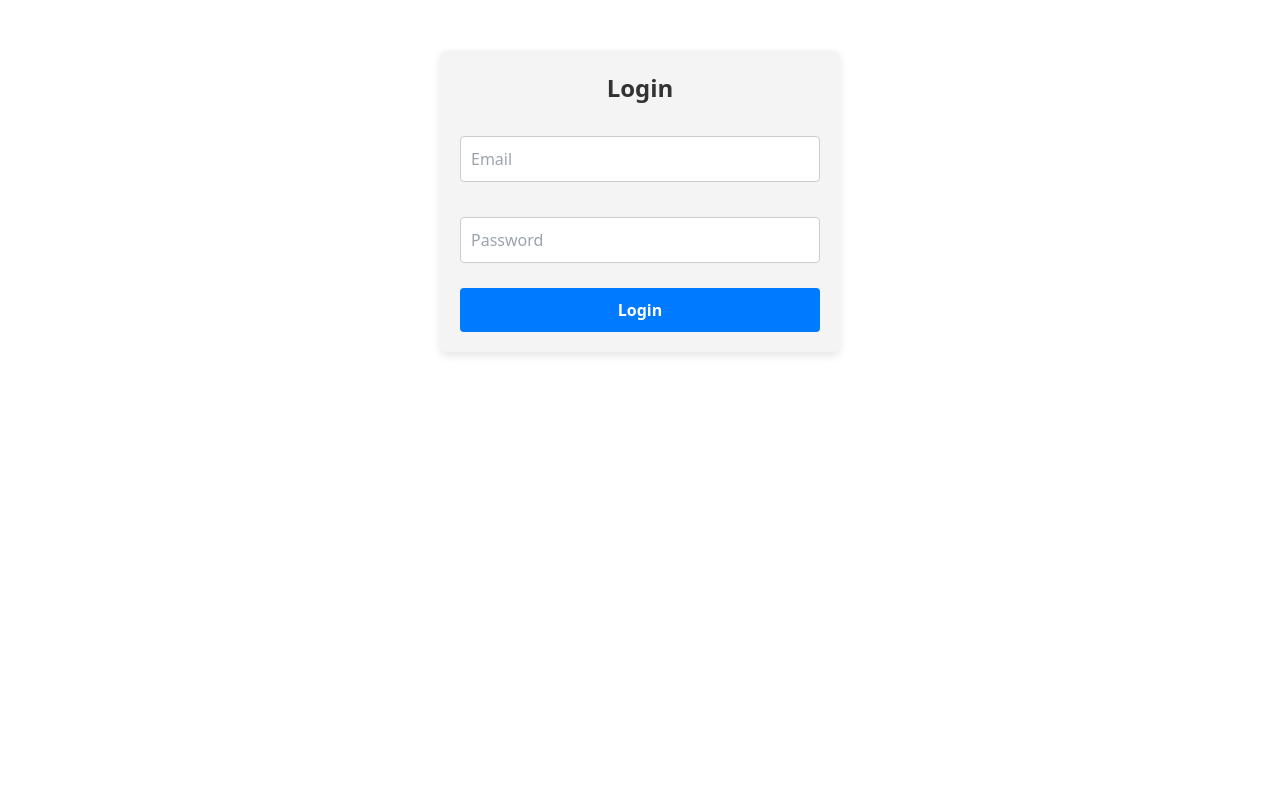
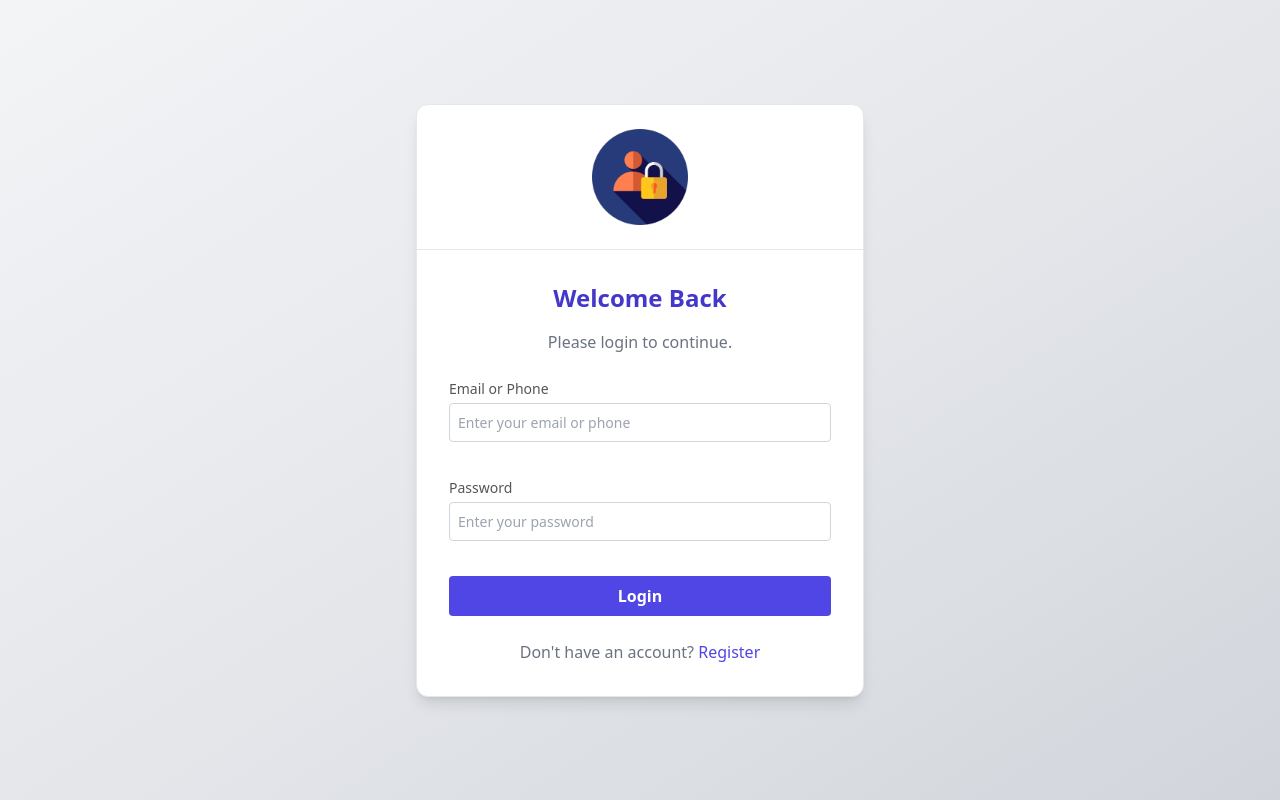
Before and after one commit to iTech-dhananjay/react-microservice, a React (Create React App) app: page /login in a window 1280 px wide. Built offline with nearby package versions, Linux system fonts and the light colour scheme.

Commit message:
Enhance login design

```diff
--- a/src/pages/auth/LoginPage.jsx
+++ b/src/pages/auth/LoginPage.jsx
@@ -1,51 +1,90 @@
 import React, { useState } from "react";
+import { toast } from "react-toastify";
+import "react-toastify/dist/ReactToastify.css";
 import { useDispatch, useSelector } from "react-redux";
-import {useAuth} from "../../hooks/useAuth";
 import { useNavigate } from "react-router-dom";
-import {toast, ToastContainer} from "react-toastify";
-import "../../styles/auth.css";
+import { useAuth } from "../../hooks/useAuth";
+import loginIcon from "../../assets/icons/login.png";
 
 const LoginPage = () => {
-    const [credentials, setCredentials] = useState({ emailOrPhone: "", password: "" });
+    const { login } = useAuth();
     const dispatch = useDispatch();
     const navigate = useNavigate();
-    const {login} = useAuth()
     const { loading } = useSelector((state) => state.auth);
+    const [credentials, setCredentials] = useState({ emailOrPhone: "", password: "" });
 
     const handleChange = (e) => {
         const { name, value } = e.target;
-        setCredentials({ ...credentials, [name]: value });
+        setCredentials((prev) => ({ ...prev, [name]: value }));
     };
 
     const handleSubmit = async (e) => {
         e.preventDefault();
         await dispatch(login(credentials));
-        toast.success('Login successfully');
+        toast.success("Login successful!");
+        navigate("/dashboard"); // Redirect to dashboard after login
     };
 
     return (
-        <div className="auth-container">
-            <ToastContainer />
-            <h2 className="auth-title">Login</h2>
-            <form onSubmit={handleSubmit} className="auth-form">
+        <div className="min-h-screen flex items-center justify-center bg-gradient-to-br from-gray-100 via-gray-200 to-gray-300">
+            <div className="w-full max-w-md bg-white rounded-xl shadow-lg border border-gray-200">
+                {/* Logo Section */}
+                <div className="flex justify-center py-6 border-b">
+                    <img src={loginIcon} alt="Login Icon" className="w-24 h-24" />
+                </div>
+                {/* Form Section */}
+                <div className="p-8">
+                    <h2 className="text-2xl font-bold text-center text-indigo-700 mb-4">
+                        Welcome Back
+                    </h2>
+                    <p className="text-center text-gray-500 mb-6">
+                        Please login to continue.
+                    </p>
+                    <form onSubmit={handleSubmit} className="space-y-5">
+                        <div>
+                            <label className="block font-medium mb-1">Email or Phone</label>
                             <input
-                    type="email"
+                                type="text"
                                 name="emailOrPhone"
-                    placeholder="Email"
+                                value={credentials.emailOrPhone}
                                 onChange={handleChange}
+                                className="w-full p-2 border border-gray-300 rounded"
+                                placeholder="Enter your email or phone"
                                 required
                             />
+                        </div>
+                        <div>
+                            <label className="block font-medium mb-1">Password</label>
                             <input
                                 type="password"
                                 name="password"
-                    placeholder="Password"
+                                value={credentials.password}
                                 onChange={handleChange}
+                                className="w-full p-2 border border-gray-300 rounded"
+                                placeholder="Enter your password"
                                 required
                             />
-                <button type="submit" className="auth-submit-btn" disabled={loading}>
+                        </div>
+                        <button
+                            type="submit"
+                            className={`w-full py-2 ${
+                                loading
+                                    ? "bg-gray-400 cursor-not-allowed"
+                                    : "bg-indigo-600 hover:bg-indigo-700"
+                            } text-white font-semibold rounded transition duration-300`}
+                            disabled={loading}
+                        >
                             {loading ? "Logging in..." : "Login"}
                         </button>
                     </form>
+                    <p className="mt-6 text-center text-gray-500">
+                        Don't have an account?{" "}
+                        <a href="/register" className="text-indigo-600 hover:underline">
+                            Register
+                        </a>
+                    </p>
+                </div>
+            </div>
         </div>
     );
 };
--- a/src/pages/auth/RegisterPage.jsx
+++ b/src/pages/auth/RegisterPage.jsx
@@ -4,7 +4,7 @@ import "react-toastify/dist/ReactToastify.css";
 import { validateForm } from "../../utils/validators";
 import {useDispatch} from "react-redux";
 import {useAuth} from "../../hooks/useAuth";
-import registerIcon from '../../assets/icons/register-icon.png';
+import registerIcon from '../../assets/icons/register.png';
 
 
 
```
Also changed, not shown: src/assets/icons/login.png (added), src/assets/icons/register.png (renamed from src/assets/icons/register-icon.png). Lines whose indentation alone changed are shown as unchanged.
